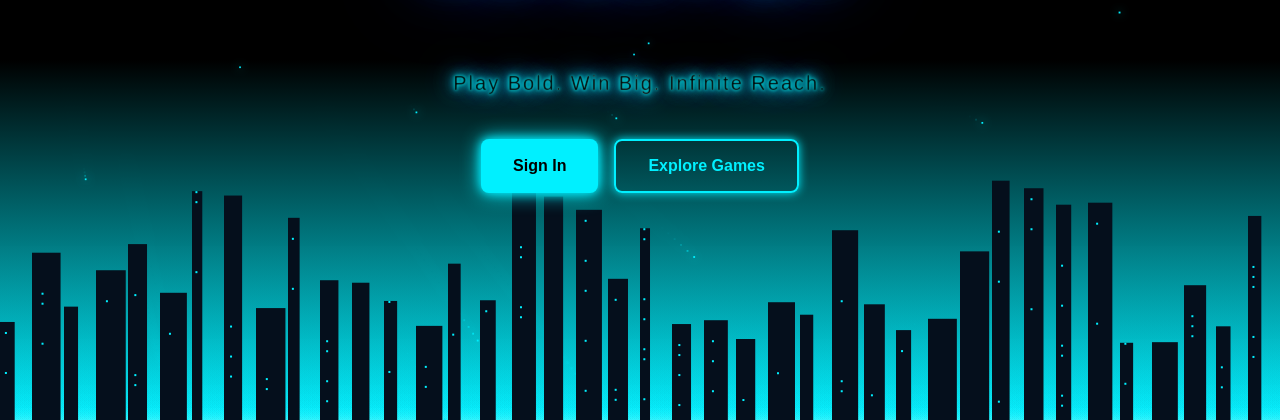
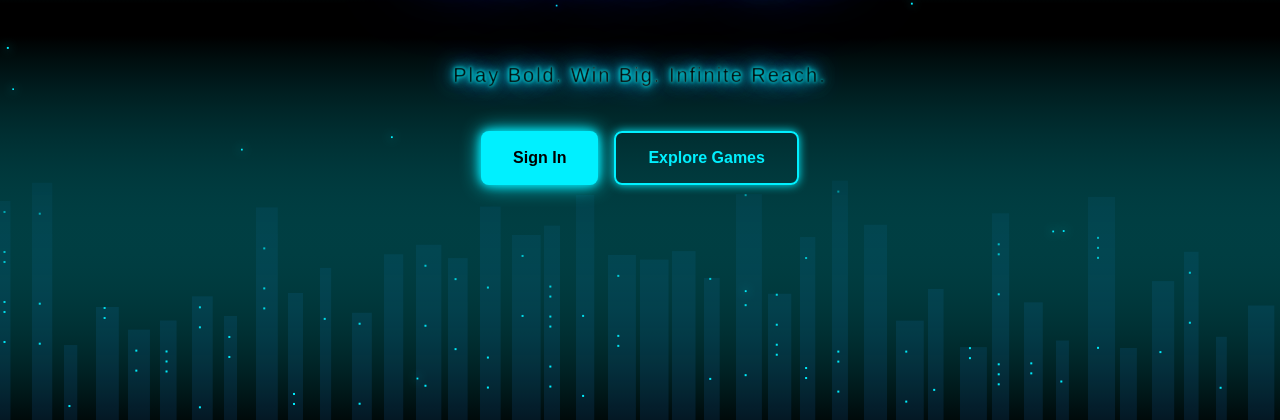
Before and after one commit to thetllgiraffe/KC-test, a website built with Vite: page index.html in a window 1280 px wide. Shown: the part 380-800 px from the top of the page. Built offline with nearby package versions, Linux system fonts and the light colour scheme; animation ran at ten frames a second.

Commit message:
refactor(citySkyline): blend gradient properly to get rid of harsh line above hero

```diff
--- a/src/components/citySkyline.js
+++ b/src/components/citySkyline.js
@@ -17,12 +17,13 @@ export function citySkyline(canvas) {
   let gradientShift = 0;
 
   function drawSkyline() {
+    ctx.globalCompositeOperation = "source-over";
     ctx.clearRect(0, 0, width, height);
 
-    const gradient = ctx.createLinearGradient(0, 0, width, skylineHeight);
-    gradient.addColorStop(0, "#00f0ff44");
-    gradient.addColorStop(0.5 + 0.2 * Math.sin(gradientShift), "#ff00ff22");
-    gradient.addColorStop(1, "#00ff8855");
+    const gradient = ctx.createLinearGradient(0, 0, 0, skylineHeight);
+    gradient.addColorStop(0, "#030b15");
+    gradient.addColorStop(0.5, "#12002e");
+    gradient.addColorStop(1, "#000010");
 
     ctx.fillStyle = gradient;
     ctx.fillRect(0, 0, width, skylineHeight);
--- a/src/main.js
+++ b/src/main.js
@@ -2,8 +2,9 @@ import "./style.css";
 import { citySkyline } from "./components/citySkyline.js";
 
 document.querySelector("#app").innerHTML = `
+  <canvas id="starfield"></canvas>
   <canvas id="skyline"></canvas>
-  <canvas id="starfield"></canvas>
+
   <div class="hero">
     <h1>KardChips</h1>
     <p>Play Bold. Win Big. Infinite Reach.</p>
@@ -14,45 +15,70 @@ document.querySelector("#app").innerHTML = `
   </div>
 `;
 
-const skylineCanvas = document.getElementById("skyline");
-skylineCanvas.width = window.innerWidth;
-skylineCanvas.height = window.innerHeight;
-citySkyline(skylineCanvas);
-
 const canvas = document.getElementById("starfield");
 const ctx = canvas.getContext("2d");
-canvas.width = window.innerWidth;
-canvas.height = window.innerHeight;
+
+const skylineCanvas = document.getElementById("skyline");
+
+function resizeCanvas() {
+  const width = window.innerWidth;
+  const height = window.innerHeight;
+
+  canvas.width = width;
+  canvas.height = height;
+  canvas.style.width = `${width}px`;
+  canvas.style.height = `${height}px`;
+
+  skylineCanvas.width = width;
+  skylineCanvas.height = height;
+  skylineCanvas.style.width = `${width}px`;
+  skylineCanvas.style.height = `${height}px`;
+
+  createStars();
+  citySkyline(skylineCanvas);
+}
 
 let stars = [];
-for (let i = 0; i < 250; i++) {
-  stars.push({
-    x: Math.random() * canvas.width,
-    y: Math.random() * canvas.height,
-    z: Math.random() * canvas.width,
-  });
+
+function createStars() {
+  const width = canvas.width;
+  const height = canvas.height;
+  stars = [];
+
+  for (let i = 0; i < 250; i++) {
+    stars.push({
+      x: Math.random() * width,
+      y: Math.random() * height,
+      z: Math.random() * width,
+    });
+  }
 }
 
 function drawStars() {
-  const bgGradient = ctx.createLinearGradient(0, 0, 0, canvas.height);
-  bgGradient.addColorStop(0, "rgba(0, 240, 255, 0.05)");
-  bgGradient.addColorStop(0.45, "rgba(0, 0, 0, 1)");
-  bgGradient.addColorStop(0.55, "rgba(0, 0, 0, 1)");
-  bgGradient.addColorStop(1, "rgba(0, 240, 255, 0.03)");
+  const width = canvas.width;
+  const height = canvas.height;
+
+  ctx.clearRect(0, 0, canvas.width, canvas.height);
+
+  const bgGradient = ctx.createLinearGradient(0, 0, 0, height);
+  bgGradient.addColorStop(0, "rgba(0, 240, 255, 0.06)");
+  bgGradient.addColorStop(0.48, "rgba(0, 0, 0, 1)");
+  bgGradient.addColorStop(0.52, "rgba(0, 0, 0, 1)");
+  bgGradient.addColorStop(1, "rgba(0, 240, 255, 0.04)");
 
   ctx.fillStyle = bgGradient;
-  ctx.fillRect(0, 0, canvas.width, canvas.height);
+  ctx.fillRect(0, 0, width, height);
 
   ctx.fillStyle = "#00f0ff";
   ctx.shadowColor = "#00f0ff";
   ctx.shadowBlur = 8;
 
   for (let star of stars) {
-    let k = 128.0 / star.z;
-    let x = star.x * k;
-    let y = star.y * k;
-    if (x < 0 || x >= canvas.width || y < 0 || y >= canvas.height) continue;
-    let size = (1 - star.z / canvas.width) * 2;
+    const k = 128.0 / star.z;
+    const x = star.x * k;
+    const y = star.y * k;
+    if (x < 0 || x >= width || y < 0 || y >= height) continue;
+    const size = (1 - star.z / width) * 2;
     ctx.fillRect(x, y, size, size);
   }
 
@@ -75,12 +101,10 @@ function animate() {
   moveStars();
   requestAnimationFrame(animate);
 }
-animate();
 
 window.addEventListener("resize", () => {
-  canvas.width = window.innerWidth;
-  canvas.height = window.innerHeight;
+  resizeCanvas();
+});
 
-  skylineCanvas.width = window.innerWidth;
-  skylineCanvas.height = window.innerHeight;
-});
+resizeCanvas();
+animate();
--- a/src/style.css
+++ b/src/style.css
@@ -1,6 +1,6 @@
 @import url("https://fonts.googleapis.com/css2?family=Orbitron:wght@300&display=swap");
 
-/* body,
+body,
 html {
   margin: 0;
   padding: 0;
@@ -9,22 +9,27 @@ html {
   color: white;
   background: black;
   height: 100vh;
-} */
+}
 
 canvas {
-  position: fixed;
+  position: absolute;
   top: 0;
   left: 0;
-  z-index: 0;
+  display: block;
+  margin: 0;
+  padding: 0;
+  border: none;
+  width: 100%;
+  height: 100%;
 }
 
 #starfield {
-  z-index: 1;
+  z-index: 2;
 }
 
 #skyline {
-  z-index: 2;
-  pointer-events: none;
+  z-index: 1;
+  /* mix-blend-mode: screen; */
 }
 
 .hero {
```
